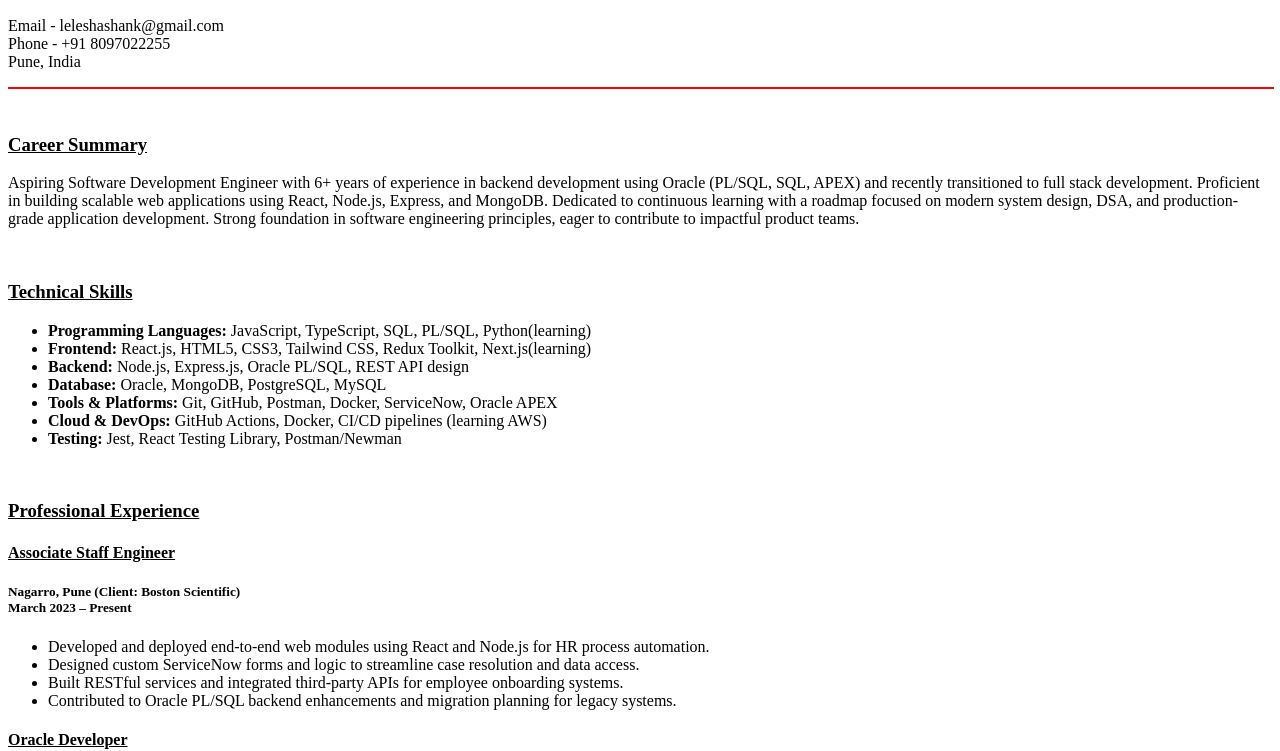
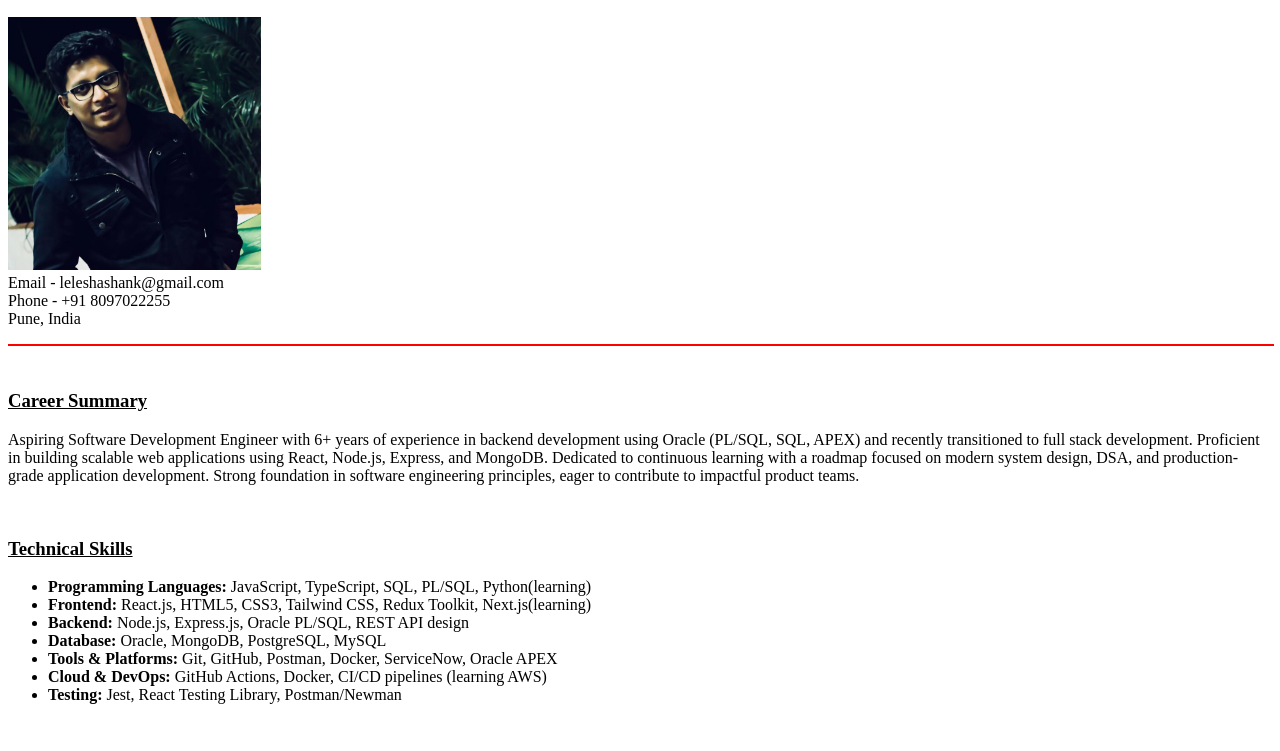
Before and after one commit to leleshashank/resume, a plain HTML site: page index.html in a window 1280 px wide. Shown: the part 50-801 px from the top of the page. Drawn offline with Linux system fonts and the light colour scheme.

Commit message:
Add files via upload

```diff
--- a/index.html
+++ b/index.html
@@ -10,6 +10,7 @@
     <header>
       <h2>Shashank S. Lele</h2>
       <p>
+        <img src="./assets/Self portrait.jpg" width="20%" alt="shashank profile photo"> <br />
         Email - leleshashank@gmail.com <br />
         Phone - +91 8097022255 <br />
         Pune, India
```
